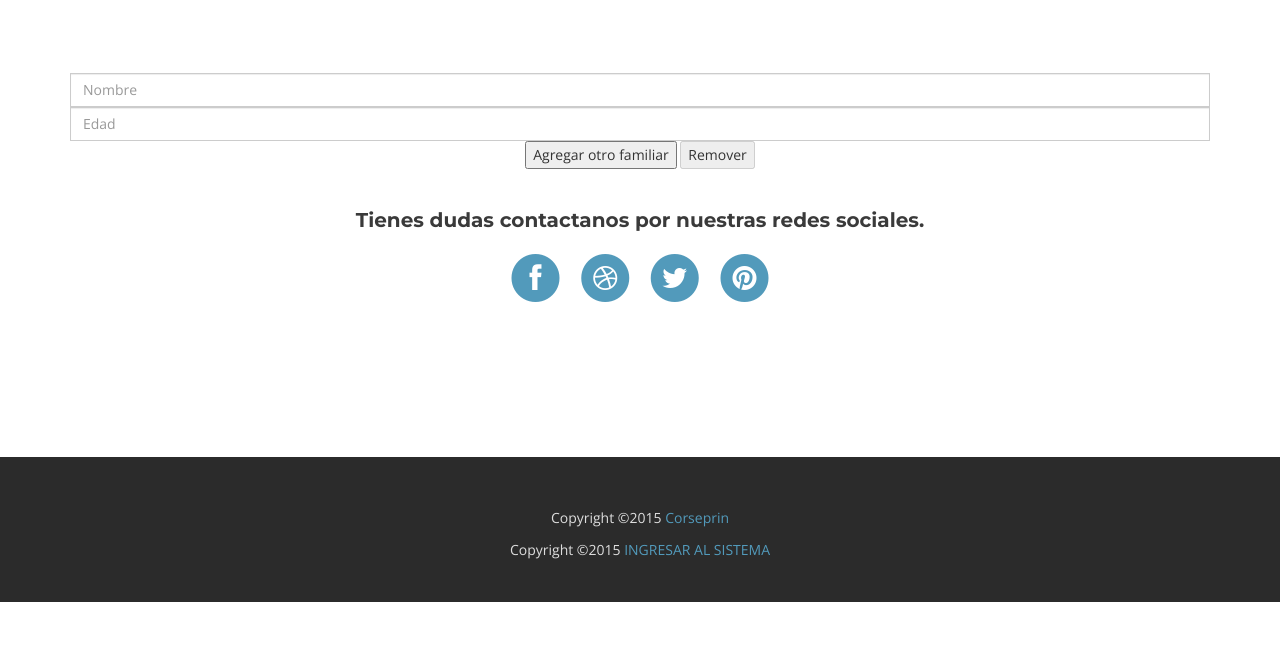
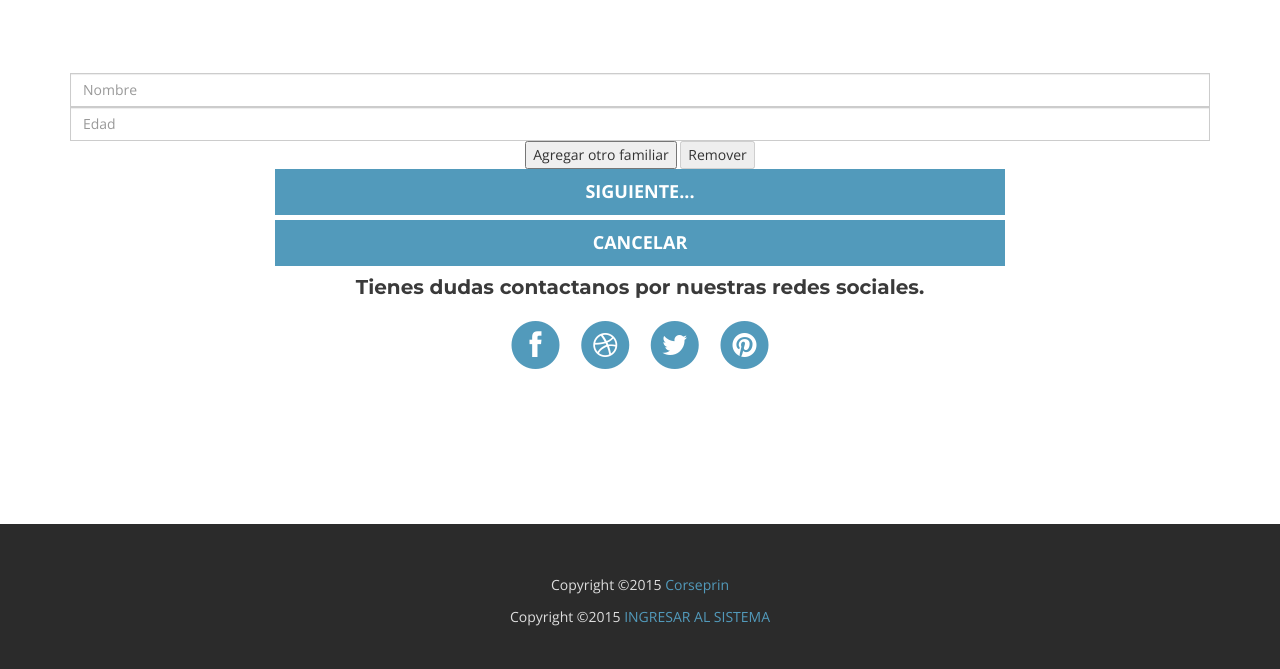
Before and after one commit to ericklandaverde/estudioCorseprin, a PHP site: page /formularioInvSocialFamiliar.php in a window 1280 px wide. Shown: the part 229-898 px from the top of the page. Before the commit the page ends 831 px from the top, so only its background shows below. Run offline with PHP 8.4, Linux system fonts and the light colour scheme; data that the repository does not hold is empty; some libraries are stand-ins or nearby versions.

Commit message:
Cambios formulario economico

```diff
--- a/formularioInvSocialFamiliar.php
+++ b/formularioInvSocialFamiliar.php
@@ -82,6 +82,13 @@
 					        <input type="button" id="btnAdd" value="Agregar otro familiar" />
 					        <input type="button" id="btnDel" value="Remover" />
 					    </div>
+
+                        <div class="form-group">
+                            <div class="col-md-offset-2 col-md-8">
+                                <input type="submit" id="insertar" value="SIGUIENTE..." name="guardar" class="btn btn-theme btn-lg btn-block">
+                                <input type="reset" id="cancelar" value="CANCELAR" name="cancelar" class="btn btn-theme btn-lg btn-block">
+                            </div>
+                        </div>
                 </form>
 
 			<div class="row mar-top30 ">
```
Lines whose indentation alone changed are shown as unchanged.
